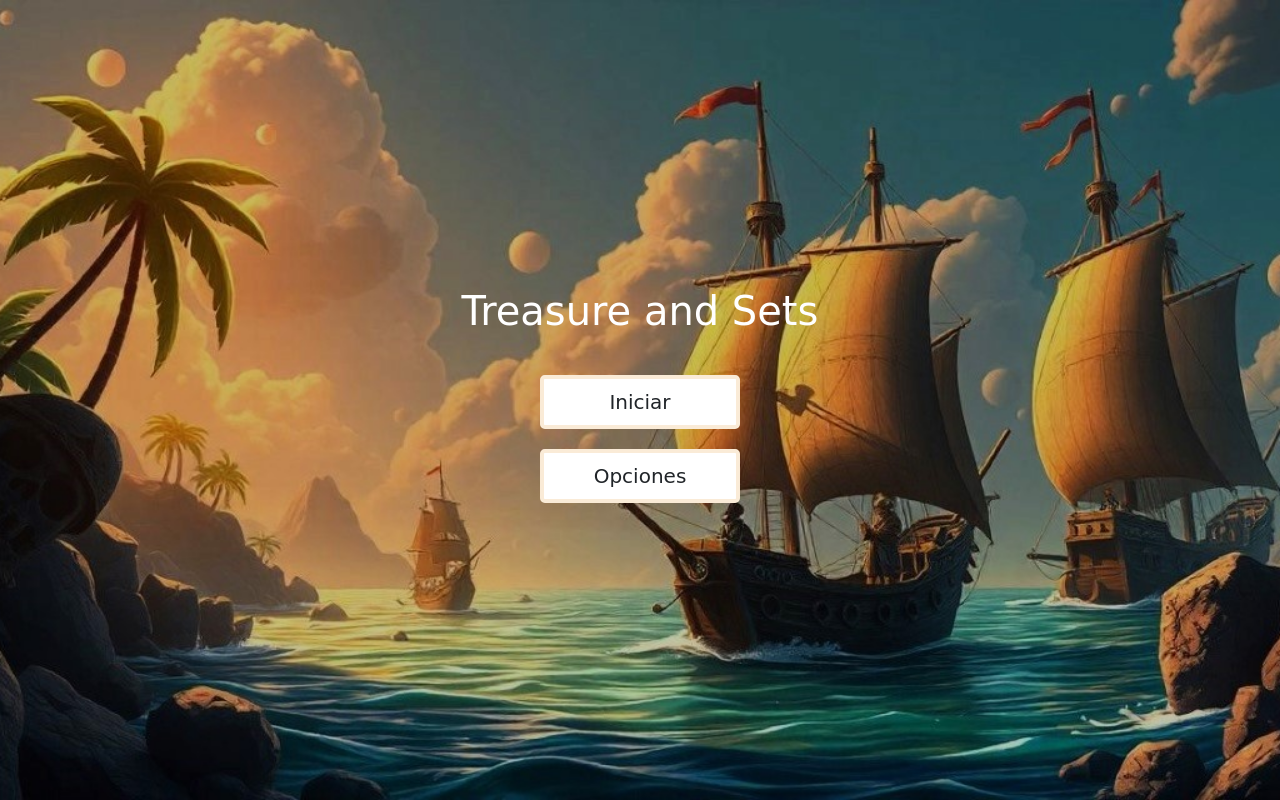
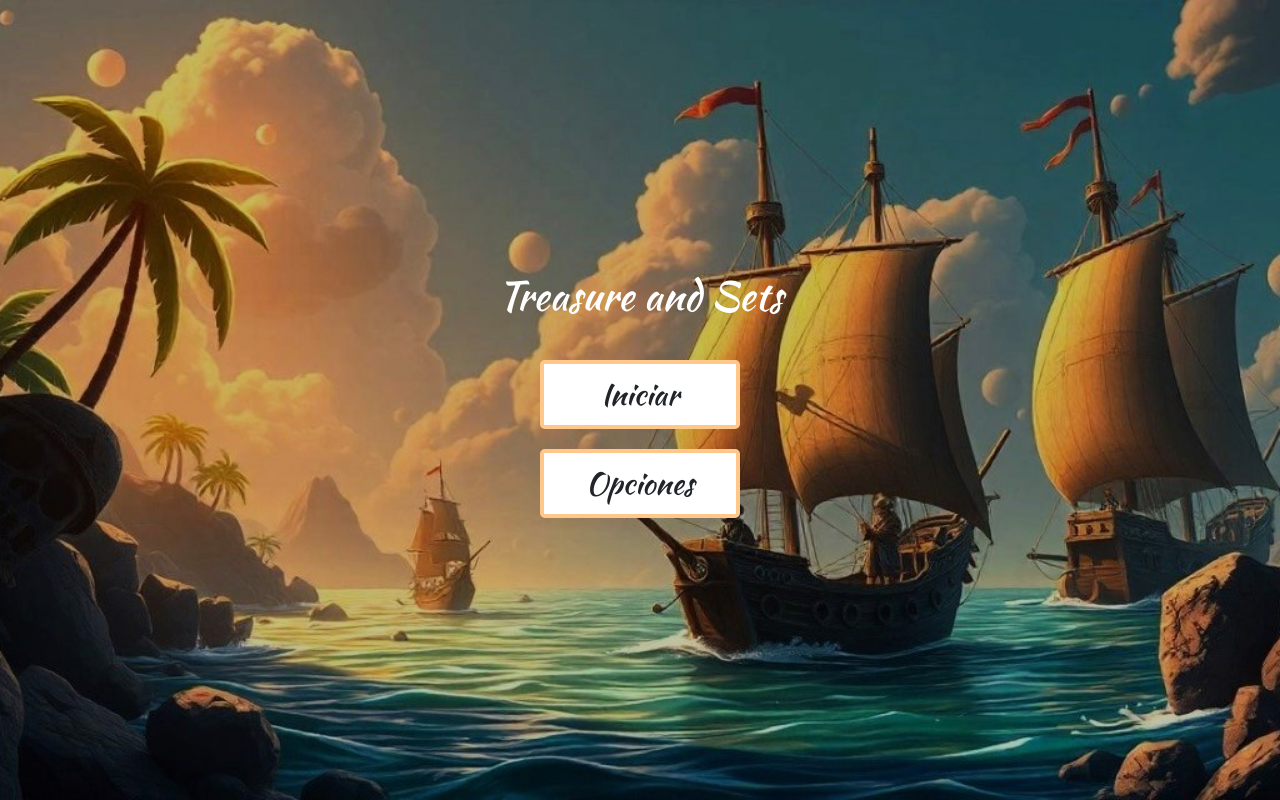
Before and after one commit to MasacradorM/juegoConjuntos, a PHP site: page / in a window 1280 px wide. Run offline with PHP 8.4, Linux system fonts and the light colour scheme; some libraries are stand-ins or nearby versions.

Commit message:
arreglos de letra

```diff
--- a/css/estilos.css
+++ b/css/estilos.css
@@ -7,7 +7,7 @@ body {
     justify-content: center;
     align-items: center;
 
-    font-family: 'Kaushan Script', cursive;
+    font-family: 'Kaushan Script';
 }
 
 .title {
@@ -16,15 +16,24 @@ body {
 }
 
 .btn {
+    font-size: 30px !important;
     margin: 10px;
     width: 200px;
     background-color: white;
-    border: solid 4px antiquewhite;
+    border: solid 4px rgb(255, 200, 138);
 
 }
 
 /* Modal */
+.modal-dialog{
+
+}
+.modal-title{
+    font-size: 40px;
+}
 .modal-content {
+    display: flex !important;
+    border: solid 4px rgb(255, 200, 138);
     background-color: rgba(255, 255, 255, 0.9);
     border-radius: 10px;
 }
--- a/index.html
+++ b/index.html
@@ -6,11 +6,14 @@
     <title>Treasure and Sets</title>
     <!-- Bootstrap CSS -->
     <link href="https://stackpath.bootstrapcdn.com/bootstrap/4.5.2/css/bootstrap.min.css" rel="stylesheet">
+     <!--Tipo de letra-->
+     <link href='https://fonts.googleapis.com/css?family=Kaushan Script' rel='stylesheet'>
     <!-- Custom CSS -->
     <link rel="stylesheet" href="css/estilos.css">
 </head>
 <body>
-    <div class="container text-center">
+
+    <div style="font-family: 'Kaushan Script';" class="container text-center">
         <h1 class="title">Treasure and Sets</h1>
         <a type="button" href="inicio.html" class="btn btn-lg">Iniciar</a>
         <br>
--- a/inicio.html
+++ b/inicio.html
@@ -10,8 +10,9 @@
     <link rel="stylesheet" href="css/estilosI.css">
 </head>
 <body>
-    <img src="img/iconoUsuario.png" alt="Pirate Skull" class="img-fluid my-3">
+    <img src="img/iconoUsuario.png" alt="Pirate Skull" class="imagenUser img-fluid my-3">
     <div class="container text-center">
+
         <div class="row">
             <div class="col-12">
 
```
Also changed, not shown: css/estilosI.css (+5 -3 lines).
